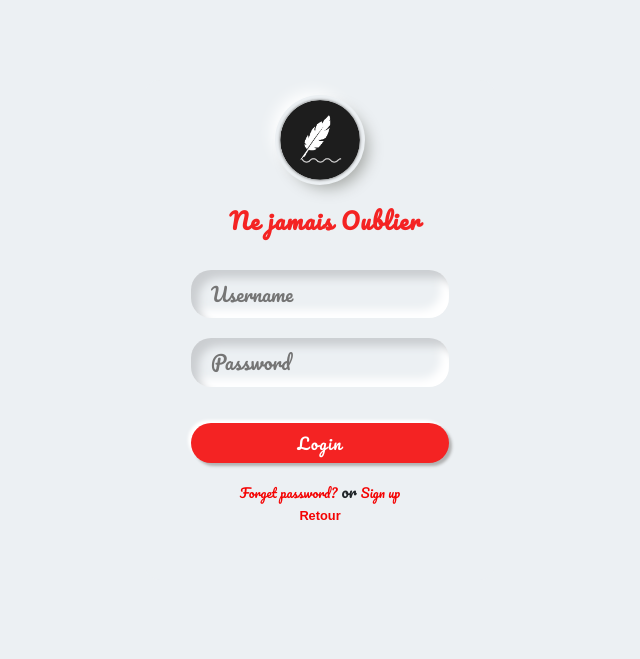
After one commit to frederic5962/Projet-II, a PHP site: page /connexion.html in a window 1280 px wide. The commit adds this page. Shown: the top 659 px of the page, without its empty margins (320-960 px from the left). Run offline with PHP 8.4, Linux system fonts and the light colour scheme.

Commit message:
dernier ajout

```diff
--- /dev/null
+++ b/connexion.css
@@ -0,0 +1,123 @@
+/* Importing fonts from Google */
+/* @import url('https://fonts.googleapis.com/css2?family=Poppins:wght@300;400;500;600;700;800;900&display=swap'); */
+@import url('https://fonts.googleapis.com/css2?family=Pacifico&display=swap');
+
+/* Reseting */
+* {
+    margin: 0;
+    padding: 0;
+    box-sizing: border-box;
+    font-family: 'pacifico' sans-serif;
+    font-weight: 400;
+}
+
+body {
+    background: #ecf0f3;
+}
+
+.wrapper {
+    max-width: 350px;
+    min-height: 500px;
+    margin: 80px auto;
+    padding: 40px 30px 30px 30px;
+    background-color: #ecf0f3;
+    border-radius: 15px;
+
+   /*  box-shadow: 13px 13px 20px #cbced1, -13px -13px 20px #fff; */
+}
+
+.logo {
+    width: 80px;
+    margin: auto;
+}
+
+.logo img {
+    width: 100%;
+    height: 80px;
+    object-fit: cover;
+    border-radius: 50%;
+    box-shadow: 0px 0px 3px #5f5f5f,
+        0px 0px 0px 5px #ecf0f3,
+        8px 8px 15px #a7aaa7,
+        -8px -8px 15px #fff;
+}
+
+.wrapper .name {
+    font-weight: 600;
+    font-size: 1.4rem;
+    letter-spacing: 1.3px;
+    padding-left: 10px;
+    color: #f42323;
+    text-align: center;
+}
+
+.wrapper .form-field input {
+    width: 100%;
+    display: block;
+    border: none;
+    outline: none;
+    background: none;
+    font-size: 1.2rem;
+    color: #666;
+    padding: 10px 15px 10px 10px;
+    /* border: 1px solid red; */
+}
+
+.wrapper .form-field {
+    padding-left: 10px;
+    margin-bottom: 20px;
+    border-radius: 20px;
+    box-shadow: inset 8px 8px 8px #cbced1, inset -8px -8px 8px #fff;
+}
+
+.wrapper .form-field .fas {
+    color: #555;
+}
+
+.wrapper .btn {
+    box-shadow: none;
+    width: 100%;
+    height: 40px;
+    background-color: #f42323;
+    color: #fff;
+    border-radius: 25px;
+    box-shadow: 3px 3px 3px #b1b1b1,
+        -3px -3px 3px #fff;
+    letter-spacing: 1.3px;
+}
+
+.wrapper .btn:hover {
+    background-color: #070707;
+
+}
+
+.wrapper{
+    text-align: center;
+    padding-top: 20px;
+    font-family: pacifico, sans-serif;
+}
+
+.wrapper a {
+    text-decoration: none;
+    text-align: center;
+    font-size: 0.8rem;
+    color: #f40303;
+
+}
+
+.wrapper a:hover {
+    color: #039BE5;
+
+}
+
+@media(max-width: 380px) {
+    .wrapper {
+        margin: 30px 20px;
+        padding: 40px 15px 15px 15px;
+    }
+}
+
+.link{
+    font-family: sans-serif;
+
+}
--- /dev/null
+++ b/connexion.html
@@ -0,0 +1,40 @@
+<!DOCTYPE html>
+<html lang="en">
+<head>
+    <meta charset="UTF-8">
+    <meta http-equiv="X-UA-Compatible" content="IE=edge">
+    <meta name="viewport" content="width=device-width, initial-scale=1.0">
+    <link href="https://cdn.jsdelivr.net/npm/bootstrap@5.3.0-alpha3/dist/css/bootstrap.min.css"
+    rel="stylesheet" integrity="sha384-KK94CHFLLe+nY2dmCWGMq91rCGa5gtU4mk92HdvYe+M/SXH301p5ILy+dN9+nJOZ"
+    crossorigin="anonymous">
+    <link rel="stylesheet" href="./connexion.css">
+    <title>Document</title>
+</head>
+<body>
+    <div class="wrapper">
+        <div class="logo">
+            <img src="./img/logo-site.png" alt="">
+        </div>
+        <div class="text-center mt-4 name">
+           Ne jamais Oublier
+        </div>
+        <form class="p-3 mt-3">
+            <div class="form-field d-flex align-items-center">
+                <span class="far fa-user"></span>
+                <input type="text" name="userName" id="userName" placeholder="Username">
+            </div>
+            <div class="form-field d-flex align-items-center">
+                <span class="fas fa-key"></span>
+                <input type="password" name="password" id="pwd" placeholder="Password">
+            </div>
+            <button class="btn mt-3">Login</button>
+        </form>
+        <div class="text-center fs-6">
+            <a href="#">Forget password?</a> or <a href="inscription.html">Sign up</a>
+        </div>
+        <div class="link">
+            <a href="./Home.html"><b>Retour</b></a>
+        </div>
+    </div>
+</body>
+</html>
--- a/gestion bdd inscription/connect.php
+++ b/gestion bdd inscription/connect.php
@@ -2,6 +2,8 @@
 try{
     //connection a la base de donnée
     $db=new PDO('mysql:host=localhost; dbname=histoire', 'root', '');
+
+    //permet de faire tous les echanges avec la bdd en prenant tout les caractere UTF8
     $db->exec('SET NAMES "utf8"');
 
 }catch(PDOException $e){
--- a/gestion bdd inscription/index.php
+++ b/gestion bdd inscription/index.php
@@ -28,7 +28,7 @@ require_once('close.php');
     integrity="sha384-GLhlTQ8iRABdZLl6O3oVMWSktQOp6b7In1Zl3/Jr59b6EGGoI1aFkw7cmDA6j6gD" crossorigin="anonymous">
     <!-- <script src="https://cdn.jsdelivr.net/npm/bootstrap@5.3.0-alpha1/dist/js/bootstrap.bundle.min.js"
     integrity="sha384-w76AqPfDkMBDXo30jS1Sgez6pr3x5MlQ1ZAGC+nuZB+EYdgRZgiwxhTBTkF7CXvN" crossorigin="anonymous"></script> -->
-    <title>Header</title>
+    <title>Formulaire</title>
 </head>
 
 
```
Also changed, not shown: Home.html (+49 -11 lines), home.css (+52 -23 lines), inscription.css (added, +31 -0 lines), inscription.html (added, +92 -0 lines), images/11-09-2001.jpg (added), images/guerre inscription.jpg (added), img/logo-site.png (added).
